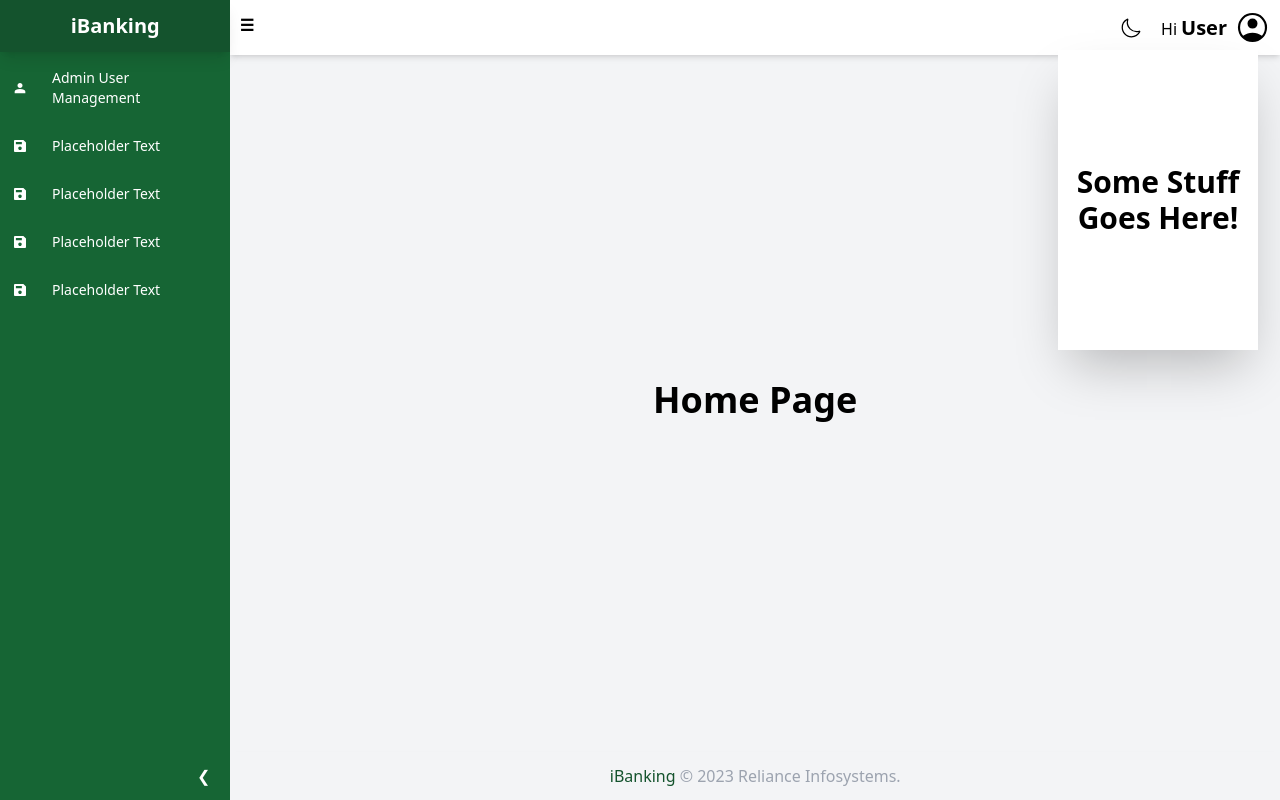
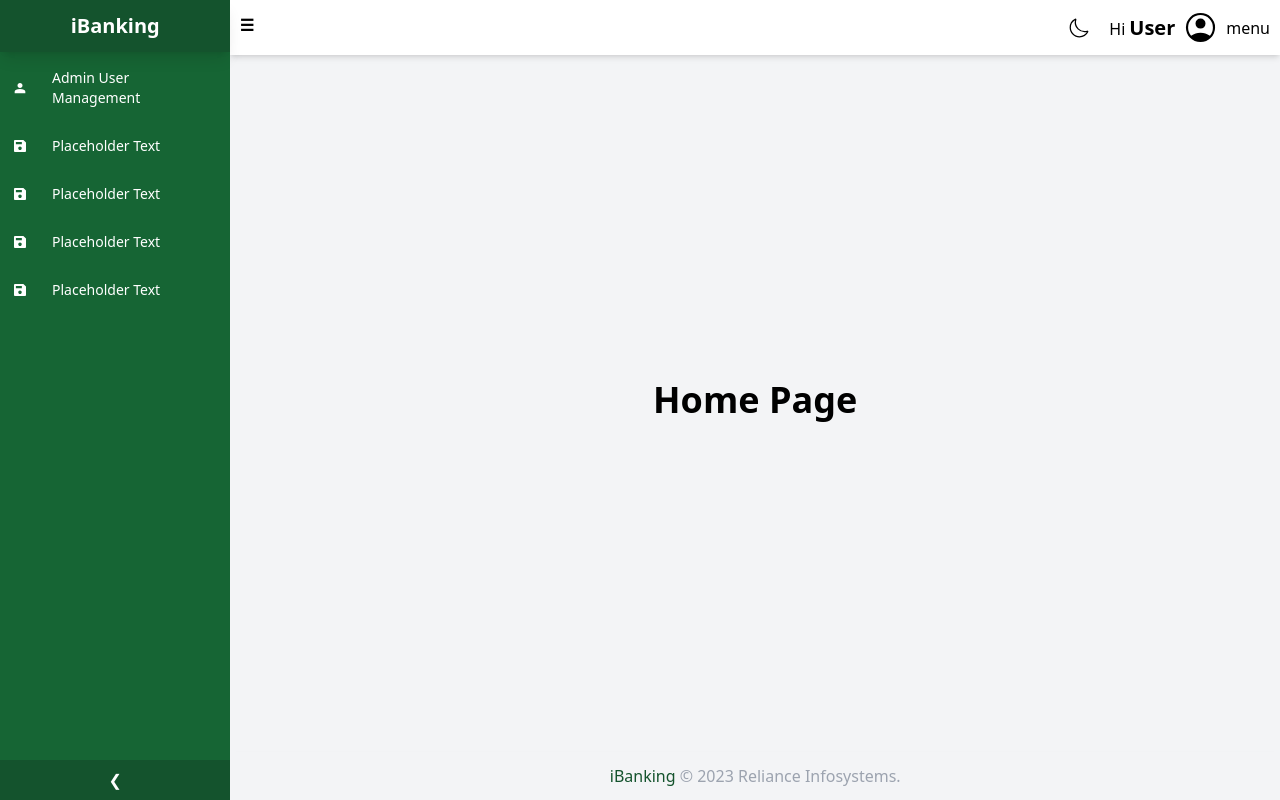
Before and after one commit to JoshAjikaze/iBanking, a React (Vite) app: page / in a window 1280 px wide. Built offline with nearby package versions, Linux system fonts and the light colour scheme.

Commit message:
First Commit 15-02-2023 08:00

```diff
--- a/package.json
+++ b/package.json
@@ -9,9 +9,12 @@
     "preview": "vite preview"
   },
   "dependencies": {
+    "@reduxjs/toolkit": "^1.9.2",
+    "axios": "^1.3.2",
     "react": "^18.2.0",
     "react-dom": "^18.2.0",
     "react-icons": "^4.7.1",
+    "react-redux": "^8.0.5",
     "react-router-dom": "^6.8.0"
   },
   "devDependencies": {
--- a/src/app-layouts/Layout.tsx
+++ b/src/app-layouts/Layout.tsx
@@ -1,6 +1,13 @@
+import { useDispatch, useSelector } from 'react-redux'
+import { RootState } from '../app-redux/store'
+import { showSidebar, hideSidebar } from '../app-redux/togglers/sidebarToggler'
+
 import React, { useState } from 'react'
 import HomePage from './components/HomePage'
 import { Routes, Route, Link } from 'react-router-dom'
+
+
+
 import AboutPage from './components/AboutPage'
 import ContactPage from './components/ContactPage'
 import Sidebar from './components/Sidebar'
@@ -11,16 +18,21 @@ const Layout = (props: any) => {
   const [sidebarToggle, setSidebarToggle] = useState(false);
   const [sidebarShrink, setSidebarShrink] = useState(false);
 
+  const toggle = useSelector((state: RootState) => state.counter.value)
+
+  const dispatch = useDispatch()
+
 
   const handleToggle = () => {
     setSidebarToggle(!sidebarToggle)
-    console.log(sidebarToggle)
   }
 
   const handleShrink = () => {
     setSidebarShrink(!sidebarShrink)
-    console.log(sidebarShrink)
   }
+
+  console.log(sidebarShrink, "Sidebar Shrink State")
+  console.log(sidebarToggle, "Sidebar Toggle State")
 
 
 
@@ -30,7 +42,7 @@ const Layout = (props: any) => {
 
 
       {/* container for the header component */}
-      <div className={` ${sidebarToggle || sidebarShrink ? 'w-full' : 'w-[82%]'} ${sidebarShrink ? 'w-[96%]' : ''}  absolute right-0 p-[2px] z-50 flex items-center justify-center bg-white  dark:bg-gray-900 dark:text-white shadow-md`}>
+      <div className={` ${ sidebarToggle || sidebarShrink ? 'w-full' : 'w-[82%]'} ${sidebarShrink ? 'w-[96%]' : ''} absolute right-0 p-[2px] z-50 flex items-center justify-center bg-white  dark:bg-gray-900 dark:text-white shadow-md`}>
         <span className='w-[30px] h-[30px] cursor-pointer text-center font-bold' onClick={handleToggle}>&#9776;</span>
         <Header />
       </div>
@@ -38,10 +50,20 @@ const Layout = (props: any) => {
       {/* Container for the sidebar component */}
       <div className={` ${sidebarToggle ? 'hidden' : 'left-0 w-full md:w-[18%]'} ${sidebarShrink ? 'md:w-[4%] hover:w-[18%]' : 'md:w-[18%]'} group relative flex flex-col md:fixed z-50 min-h-screen bg-green-800 dark:bg-gray-900 transition ease-in-out delay-150`}>
         <span className='absolute lg:hidden w-[50px] h-[50px] cursor-pointer text-center font-bold text-white' onClick={handleToggle}>&#10006;</span>
+
         <Sidebar />
-        <button onClick={handleShrink} className={` ${sidebarShrink ? 'text-sm' : ''} absolute hidden md:block bottom-0 w-full p-3 pr-5 text-white text-right`}>
-          {sidebarShrink ? <span>&#10095;</span> : <span>&#10094;</span>}
-        </button>
+
+        <p onClick={handleShrink} className='hidden w-full md:flex absolute bottom-0 right-0 p-2 bg-green-900 text-white dark:bg-gray-700 '>
+          { !toggle ?
+            <button className='w-full' onClick={() => { dispatch(showSidebar()) }}>
+              &#10094;
+            </button>
+            :
+            <button className='w-full' onClick={() => { dispatch(hideSidebar()) }}>
+              &#10095;
+            </button>
+          }
+        </p>
       </div>
 
 
--- a/src/app-layouts/components/Footer.tsx
+++ b/src/app-layouts/components/Footer.tsx
@@ -2,7 +2,6 @@ import React from "react";
 
 
 const FooterComponent = () => {
-    console.log(window.document.documentElement)
     return (
         <section className="flex flex-col w-full text-center text-gray-400 py-3">
             <p><span className="text-green-900 cursor-pointer hover:underline">iBanking</span> © 2023 Reliance Infosystems.</p>
--- a/src/app-layouts/components/Header.tsx
+++ b/src/app-layouts/components/Header.tsx
@@ -4,26 +4,15 @@ import sun from '../../app-icons/sun.svg'
 import account from '../../app-icons/account_circle.svg'
 import account_black from '../../app-icons/account_circle_black.svg'
 
-const Menu = () => {
-    return (
-        <section className='absolute right-5 top-12 bg-white dark:bg-gray-900 text-black dark:text-white text-3xl text-center font-bold min-h-[300px] w-[200px] z-[51] flex flex-col items-center justify-center shadow-2xl'>
-            <div>Some Stuff Goes Here!</div>
-        </section>
-    )
-}
-
 const Header = () => {
+    const [toggleMenu, setToggleMenu] = useState<boolean>(false)
+    console.log(toggleMenu, 'Toggle Menu State')
     const [darkMode, setDarkMode] = useState<boolean | undefined>(undefined);
-    const [showMenu, setShowMenu] = useState<boolean>(false)
 
     const switchMode = () => {
         setDarkMode(!darkMode)
     }
 
-    const showHiddenMenu = () => {
-        setShowMenu(!showMenu)
-        alert("clicked")
-    }
 
     useEffect(() => {
         if (darkMode) {
@@ -36,6 +25,7 @@ const Header = () => {
             setDarkMode(localStorage.getItem("darkMode") === "true");
         }
     }, [darkMode])
+
     return (
         <section className="relative flex justify-end w-full p-2">
             <div className='relative right-0 flex items-center gap-x-5 justify-end w-2/4'>
@@ -48,13 +38,14 @@ const Header = () => {
                         <span className='text-xl font-bold animate-bounce'>User</span>
                     </p>
 
-                    {darkMode ? <img src={account} alt="" className='w-[35px] cursor-pointer' /> : <img src={account_black} alt="" className='w-[35px] cursor-pointer' onClick={() => showHiddenMenu()} />}
-
+                    {darkMode ? <img src={account} alt="" className='w-[35px] cursor-pointer hover:rotate-180 hover:scale-75 hover:duration-300' /> : <img src={account_black} alt="" className='w-[35px] cursor-pointer' />}
+                    <button onClick={() => setToggleMenu(!toggleMenu) }>menu</button>
                 </div>
             </div>
 
-
-                { showMenu ? null : <Menu /> }
+            <section className={`${ toggleMenu ? '' : 'hidden'} absolute right-5 top-12 bg-white dark:bg-gray-900 text-black dark:text-white text-3xl text-center font-bold min-h-[300px] w-[200px] z-[51] flex flex-col items-center justify-center shadow-2xl`}>
+                <div>Some Stuff Goes Here!</div>
+            </section>
 
         </section>
     )
--- a/src/app-layouts/components/Sidebar.tsx
+++ b/src/app-layouts/components/Sidebar.tsx
@@ -1,30 +1,33 @@
-import React from "react";
+import { useSelector } from "react-redux";
 import { Link } from "react-router-dom";
+import { RootState } from "../../app-redux/store";
 import user from '../../app-icons/person.svg'
 import icon from '../../app-icons/save.svg'
 
+
 const LinkTemp = (props: any) => {
-
+    const toggle = useSelector((state: RootState) => state.counter.value)
     return (
         <Link
-            className="group flex items-center p-1 px-3 text-white sm:text-xs lg:text-sm font-normal my-1 gap-x-4 delay-100 duration-500 hover:bg-green-700 dark:hover:bg-gray-800 active:border focus:outline-none active:outline-none focus:border-r-8"
-            to={props.link}
+        className="group flex items-center p-1 px-3 text-white sm:text-xs lg:text-sm font-normal my-1 gap-x-4 delay-100 duration-500 hover:bg-green-700 dark:hover:bg-gray-800 active:border focus:outline-none active:outline-none focus:border-r-8"
+        to={props.link}
         >
-            <img src={props.image} alt="imagegfc" className="w-4 h-4" />
-            <p className="w-full p-2 hover:scale-105 hover:font-semibold duration-300">{props.name}</p>
+            <img src={props.image} alt="imagegfc" className={` ${ toggle ? "ml-2" : ""} w-4 h-4`} />
+            <p className={` ${!toggle ? "" : "hidden group-hover:block"} w-full p-2 hover:scale-105 hover:font-semibold`}>{props.name}</p>
 
         </Link>
     );
 };
 
 const Sidebar = () => {
+    const toggle = useSelector((state: RootState) => state.counter.value)
     return (
         <section className="relative flex flex-col w-full">
             <div className="bg-green-900 dark:bg-gray-900 shadow-lg p-3 text-white text-xl font-bold text-center">
-                <span className="">iBanking</span>
+                <p className="">{ toggle ? <span>&#9731;</span> : <span>iBanking</span> }</p>
             </div>
             <div>
-                <LinkTemp link="/" name="Admin User Management" image={ user } />
+                <LinkTemp link="/" name="Admin User Management" image={user} />
                 <LinkTemp link="/contact" name="Placeholder Text" image={icon} />
                 <LinkTemp link="/" name="Placeholder Text" image={icon} />
                 <LinkTemp link="/about" name="Placeholder Text" image={icon} />
--- /dev/null
+++ b/src/app-redux/store.tsx
@@ -0,0 +1,13 @@
+import { configureStore } from '@reduxjs/toolkit'
+import counterSlice from './togglers/sidebarToggler'
+
+export const store = configureStore({
+    reducer: {
+        counter: counterSlice.reducer,
+    },
+})
+
+// Infer the `RootState` and `AppDispatch` types from the store itself
+export type RootState = ReturnType<typeof store.getState>
+// Inferred type: {posts: PostsState, comments: CommentsState, users: UsersState}
+export type AppDispatch = typeof store.dispatch
--- /dev/null
+++ b/src/app-redux/togglers/sidebarToggler.ts
@@ -0,0 +1,32 @@
+import { createSlice } from '@reduxjs/toolkit'
+import type { PayloadAction } from '@reduxjs/toolkit'
+
+export interface CounterState {
+  value: boolean
+}
+
+const initialState: CounterState = {
+  value: false,
+}
+
+export const counterSlice = createSlice({
+  name: 'counter',
+  initialState,
+  reducers: {
+    showSidebar: (state) => {
+      // Redux Toolkit allows us to write "mutating" logic in reducers. It
+      // doesn't actually mutate the state because it uses the Immer library,
+      // which detects changes to a "draft state" and produces a brand new
+      // immutable state based off those changes
+      state.value = true
+    },
+    hideSidebar: (state) => {
+      state.value = false
+    },
+  },
+})
+
+// Action creators are generated for each case reducer function
+export const { showSidebar, hideSidebar} = counterSlice.actions
+
+export default counterSlice
--- a/src/main.tsx
+++ b/src/main.tsx
@@ -3,11 +3,15 @@ import ReactDOM from 'react-dom/client'
 import App from './App'
 import './index.css'
 import { BrowserRouter as Router } from 'react-router-dom';
+import { Provider } from 'react-redux';
+import { store } from './app-redux/store';
 
 ReactDOM.createRoot(document.getElementById('root') as HTMLElement).render(
   <React.StrictMode>
     <Router>
-      <App />
+      <Provider store={store}>
+        <App />
+      </Provider>
     </Router>
   </React.StrictMode>,
 )
```
Also changed, not shown: 1 other file (tests, documents, lock files or other folders).
